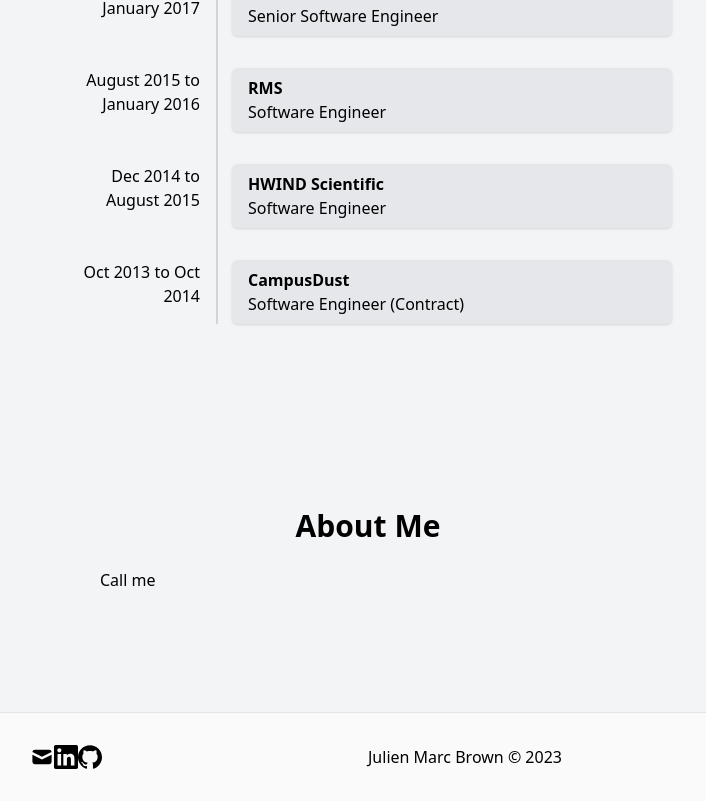
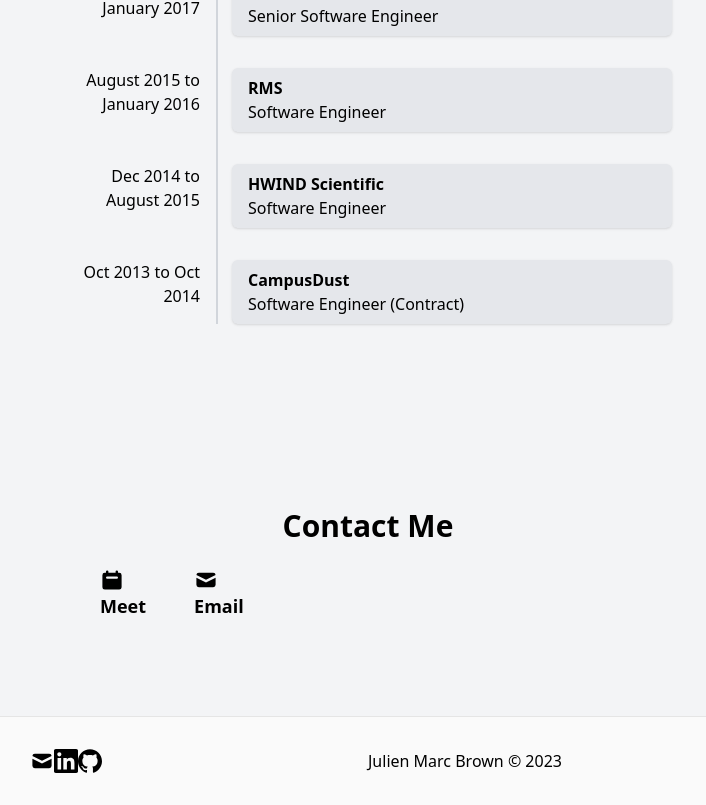
Before and after one commit to julienmarcbrown/julienmarcbrown, a Next.js app: page / in a window 1280 px wide. Shown: the part 2265-3070 px from the top of the page, without its empty margins (272-978 px from the left). Built offline with nearby package versions, Linux system fonts and the light colour scheme.

Commit message:
Update contact section

```diff
--- a/components/contact.tsx
+++ b/components/contact.tsx
@@ -1,10 +1,17 @@
+import {CalendarIcon} from "@heroicons/react/solid";
+import {MailIcon} from "@heroicons/react/solid";
 
+import Link from "next/link";
+
+CalendarIcon
 export default function Contact() {
   return (
     <div className="p-24">
-        <h2 className="font-semibold text-3xl text-center p-6" id="about">About Me</h2>
-            <div className="w-full pb-6 mx-auto">
-                <div>Call me
+        <h2 className="font-semibold text-3xl text-center p-6" id="about">Contact Me</h2>
+            <div className="w-full mx-auto">
+                <div className="flex text-center font-semibold text-lg space-x-12">
+                    <Link href="https://calendly.com/julienmarcbrown"><CalendarIcon className="h-6 w-6"/>Meet</Link>
+                    <Link href="mailto:hire@julienmarcbrown.com"><MailIcon className="h-6 w-6"/>Email</Link>
                 </div>
             </div>
     </div>
```
